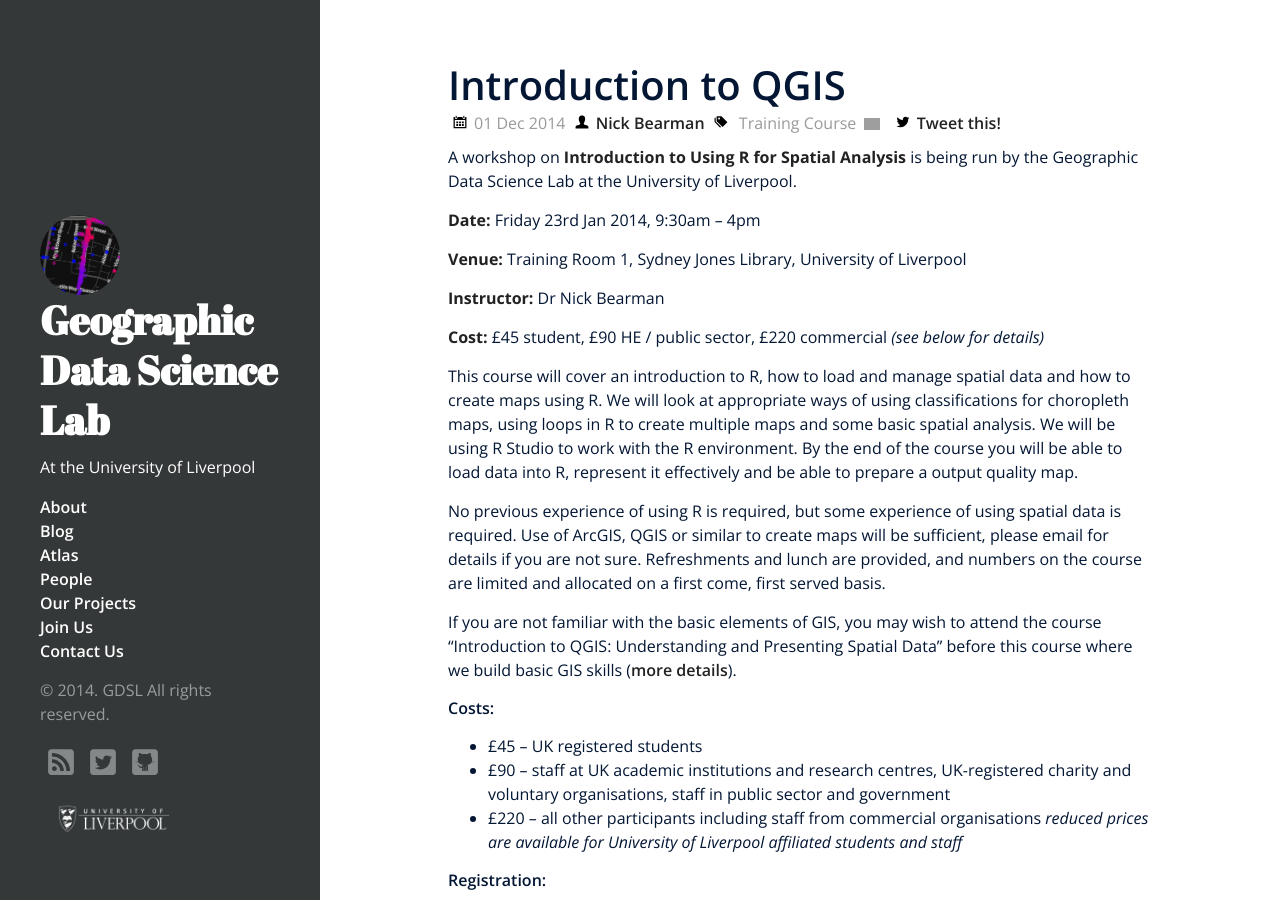
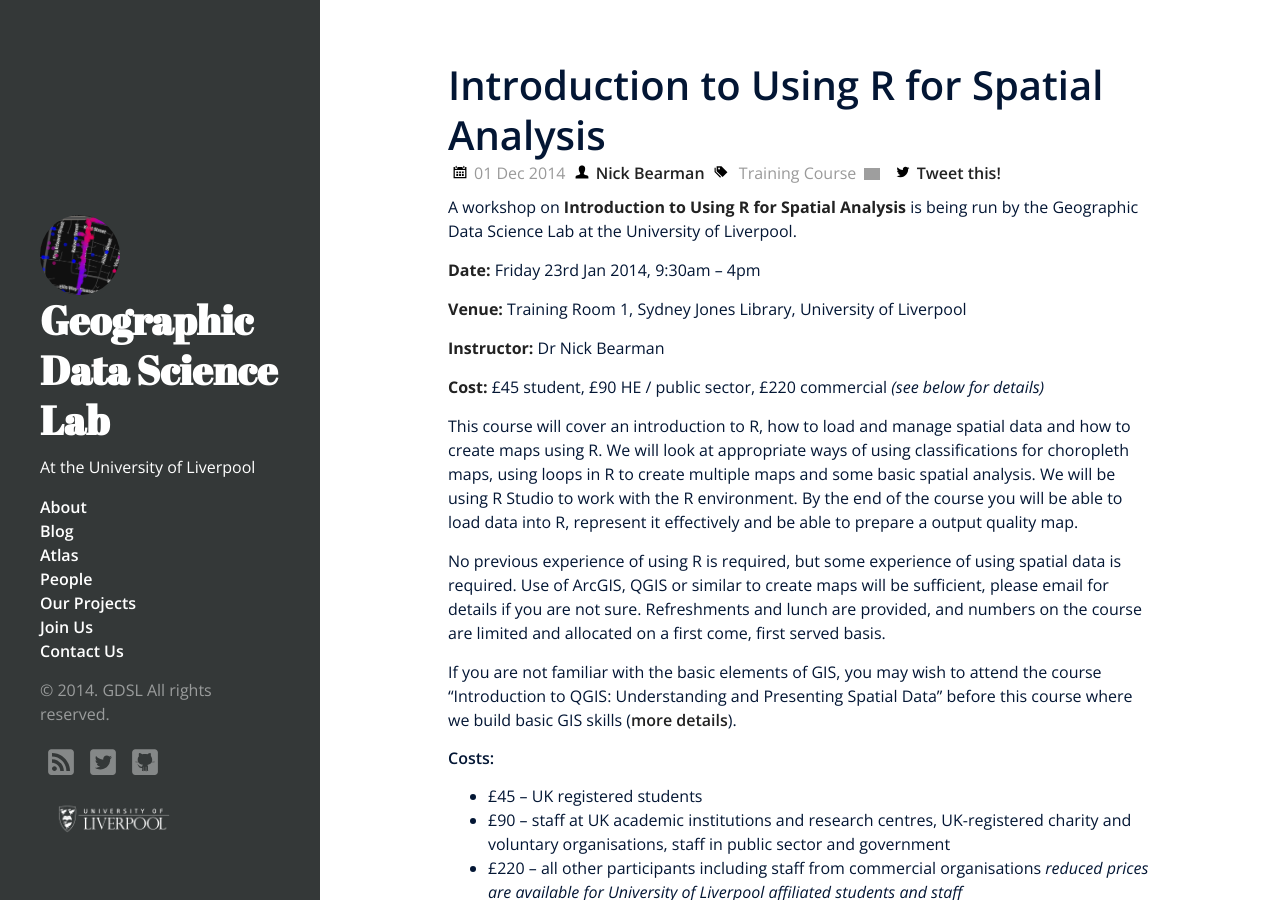
Before and after one commit to alexsingleton/geographicdatascience, a Jekyll site: the page built from _posts/2014-12-01-R-Spatial-Analysis.md, in a window 1280 px wide and 900 px high. Built offline with Jekyll 4.4.1, drawn with Linux system fonts in a browser that asks for light colours; nearby versions of some CDN libraries; Markdown is read by kramdown in place of the engine named in the settings; comment, search, counter and statistics services are not loaded; grey boxes are pictures that could not be loaded.

Commit message:
correction

```diff
--- a/_posts/2014-12-01-R-Spatial-Analysis.md
+++ b/_posts/2014-12-01-R-Spatial-Analysis.md
@@ -2,7 +2,7 @@
 author: Nick Bearman
 layout: post
 avatar: nickbearman
-title: Introduction to QGIS
+title: Introduction to Using R for Spatial Analysis
 comments: true
 categories:
 - Training Course
```
